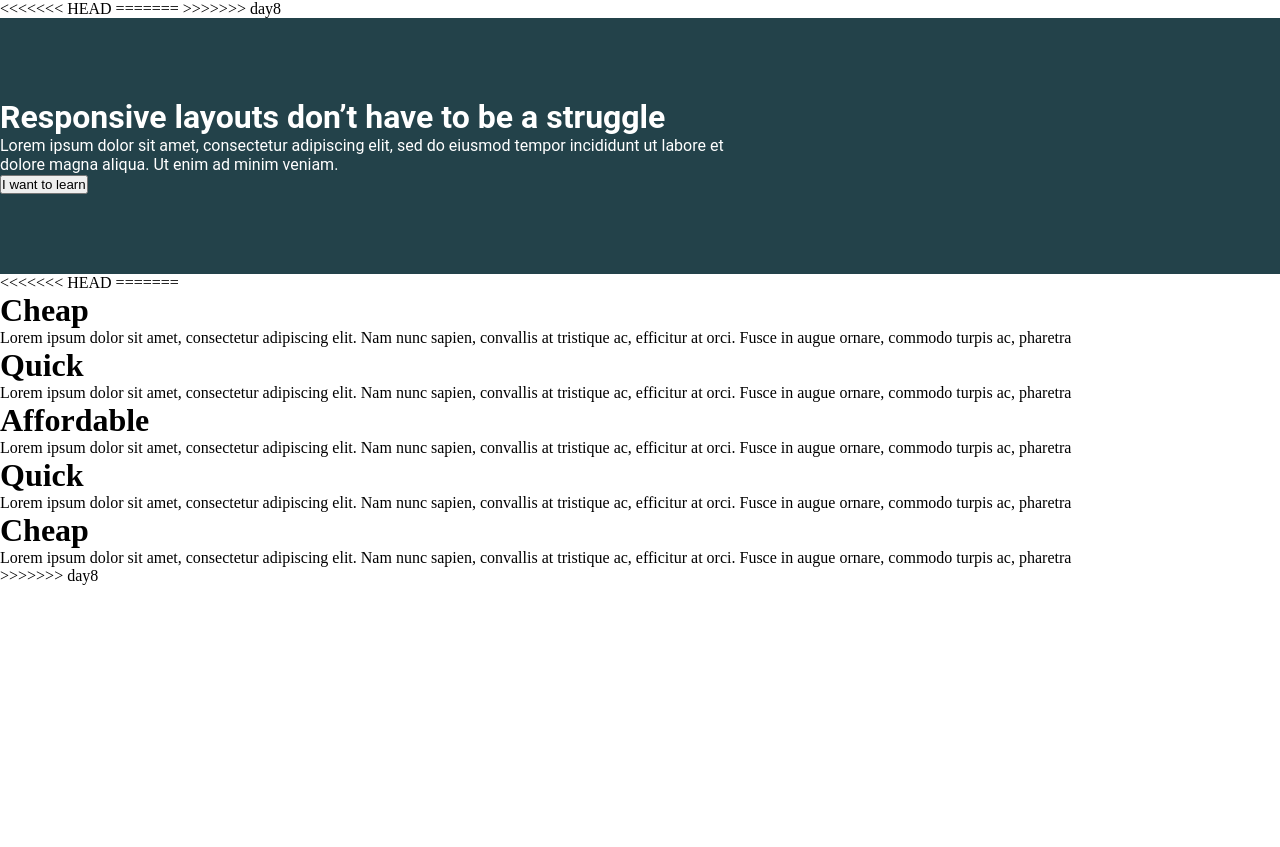
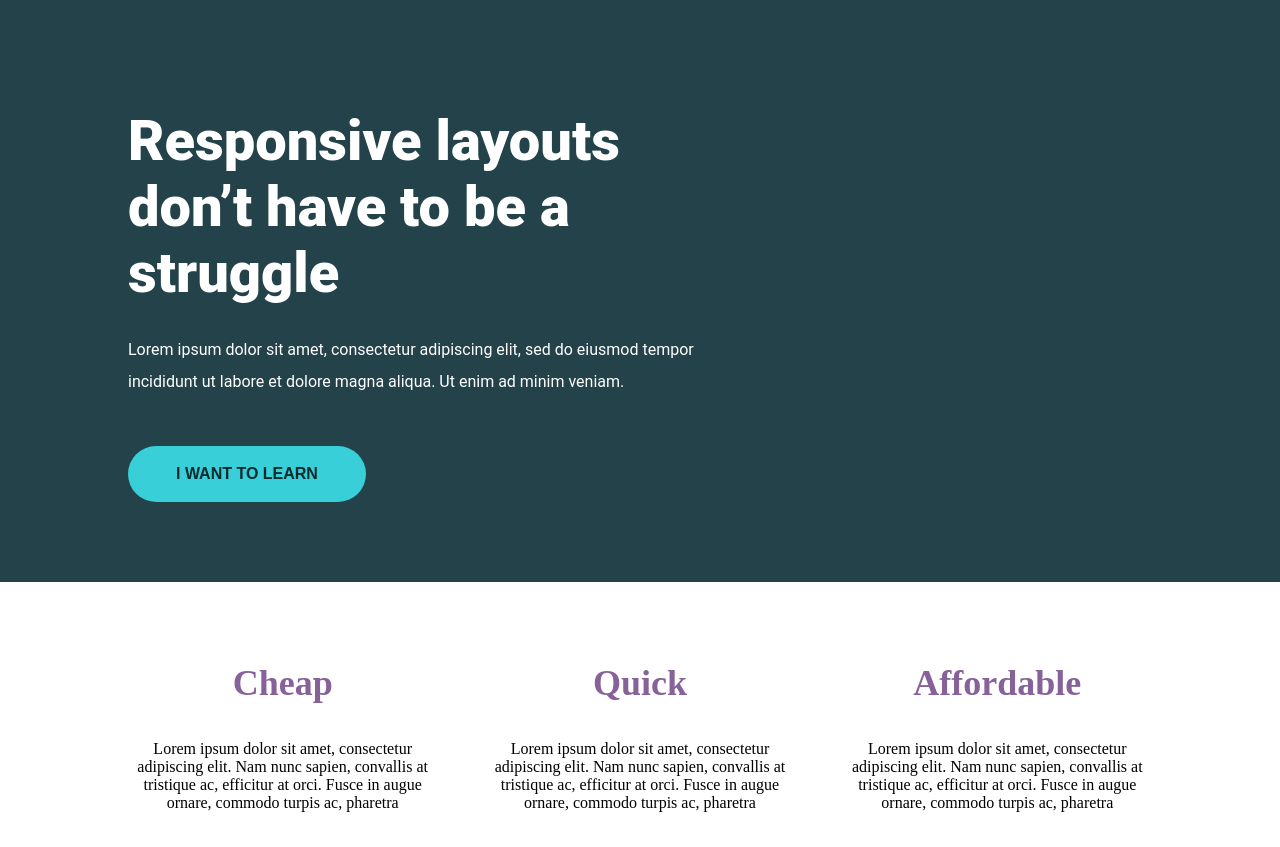
Before and after one commit to Franklyn883/Responsive-layouts, a plain HTML site: page index.html in a window 1280 px wide. Shown: the top 847 px of the page. Before the commit the page ends 800 px from the top, so only its background shows below. Drawn offline with Linux system fonts and the light colour scheme.

Commit message:
Edit style.css, index.html

```diff
--- a/index.html
+++ b/index.html
@@ -13,10 +13,7 @@
     <link rel="stylesheet" href="style.css" />
   </head>
   <body>
-<<<<<<< HEAD
 
-=======
->>>>>>> day8
     <div class="hero">
       <div class="container">
         <div class="hero__text">
@@ -32,8 +29,7 @@
         </div>
       </div>
     </div>
-<<<<<<< HEAD
-=======
+
     <div class="container row-1">
       <div class="row">
         <div class="col">
@@ -84,7 +80,7 @@
       </div>
     </div>
     </div>
->>>>>>> day8
+
     <script src="" async defer></script>
   </body>
 </html>
--- a/style.css
+++ b/style.css
@@ -8,11 +8,11 @@
 }
 
 .container{
-<<<<<<< HEAD
+
   max-width: 900px;
-=======
+
   max-width: 1100px;
->>>>>>> day8
+
   width: 80vw;
   margin: 0 auto;
 }
@@ -26,21 +26,21 @@
 .hero__text{
   width: 60%;
 }
-<<<<<<< HEAD
+
 .hero-title{
 font-weight: 900;
 font-size: 7vmin;
 padding-bottom: 0.5em;
 }
-p{
-=======
+
+
 .hero h1{
 font-weight: 900;
 font-size: 7vmin;
 padding: 0.5em 0;
 }
 .hero p{
->>>>>>> day8
+
   padding-bottom: 3em;
   line-height: 2rem;
 }
@@ -57,8 +57,7 @@ button{
   font-size: 1rem;
 }
 
-<<<<<<< HEAD
-=======
+
 .row{
   display: flex;
   text-align: center;
@@ -89,7 +88,7 @@ padding-bottom: 1em;
   font-size:36px;
   padding-bottom: 1em;
 }
->>>>>>> day8
+
 @media (max-width: 600px) {
   /* add your styles here */
   html {
```
